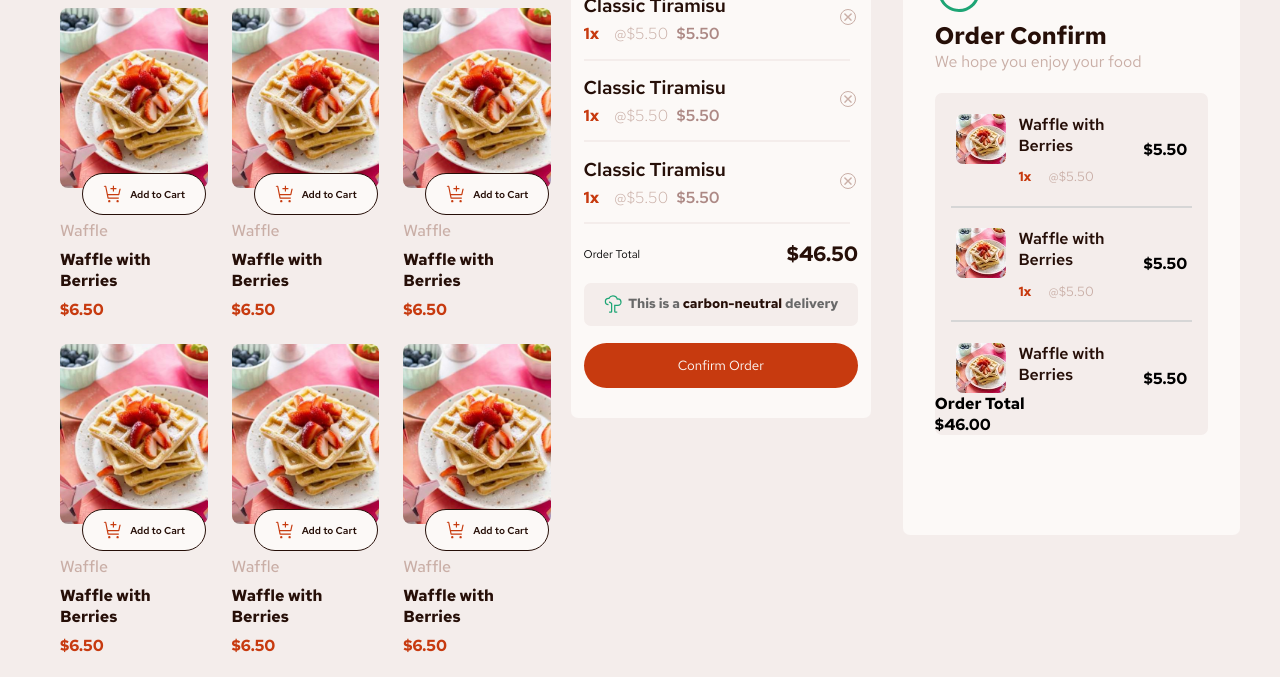
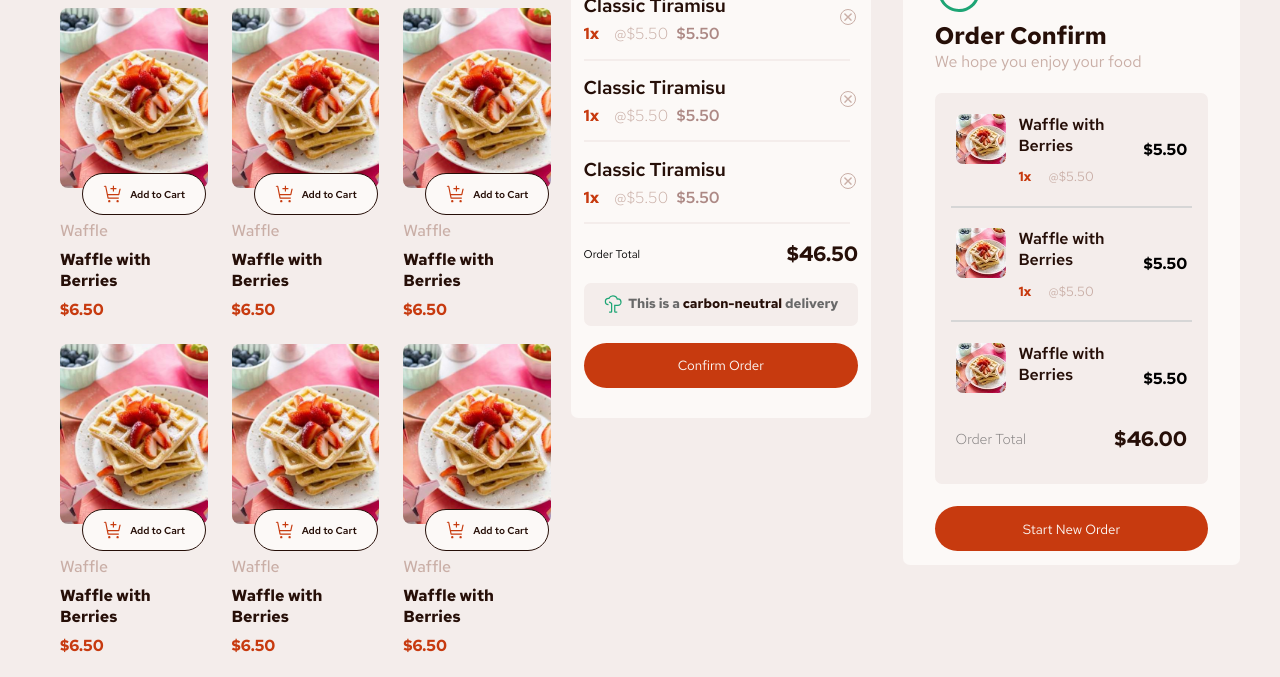
Before and after one commit to Francis-Frimpong/product-list-app, a plain HTML site: page index.html in a window 1280 px wide. Shown: the part 105-782 px from the top of the page. Drawn offline with Linux system fonts and the light colour scheme.

Commit message:
confirm model made

```diff
--- a/index.html
+++ b/index.html
@@ -303,10 +303,12 @@
           <hr class="confirm-line" />
         </div>
         <div class="total-price">
-          <h4 class="total-text">Order Total</h4>
+          <h4 class="confirm-total-text">Order Total</h4>
           <h4 class="summed-price">$46.00</h4>
         </div>
       </div>
+
+      <button class="new-order-btn">Start New Order</button>
     </section>
     <div class="overlay"></div>
 
--- a/style.css
+++ b/style.css
@@ -247,7 +247,7 @@ hr {
 .confirm-modal {
   background-color: hsl(20, 50%, 98%);
   width: 400px;
-  height: 600px;
+  height: 630px;
   margin-left: 2em;
   border-radius: 7px;
   padding: 2em;
@@ -320,3 +320,31 @@ hr {
   border-top: 2px solid hsl(0, 0%, 84%);
   margin: 0 1em;
 }
+
+.total-price {
+  display: flex;
+  justify-content: space-between;
+  align-items: center;
+  padding: 2em 1.3em;
+}
+
+.confirm-total-text {
+  font-weight: 300;
+  color: hsl(0, 1%, 50%);
+  font-size: 0.9em;
+}
+
+.summed-price {
+  font-size: 1.3em;
+  color: hsl(14, 65%, 9%);
+}
+
+.new-order-btn {
+  margin: 1.7em auto;
+  width: 100%;
+  padding: 1em;
+  background-color: hsl(14, 86%, 42%);
+  color: hsl(20, 50%, 98%);
+  border: none;
+  border-radius: 30px;
+}
```
